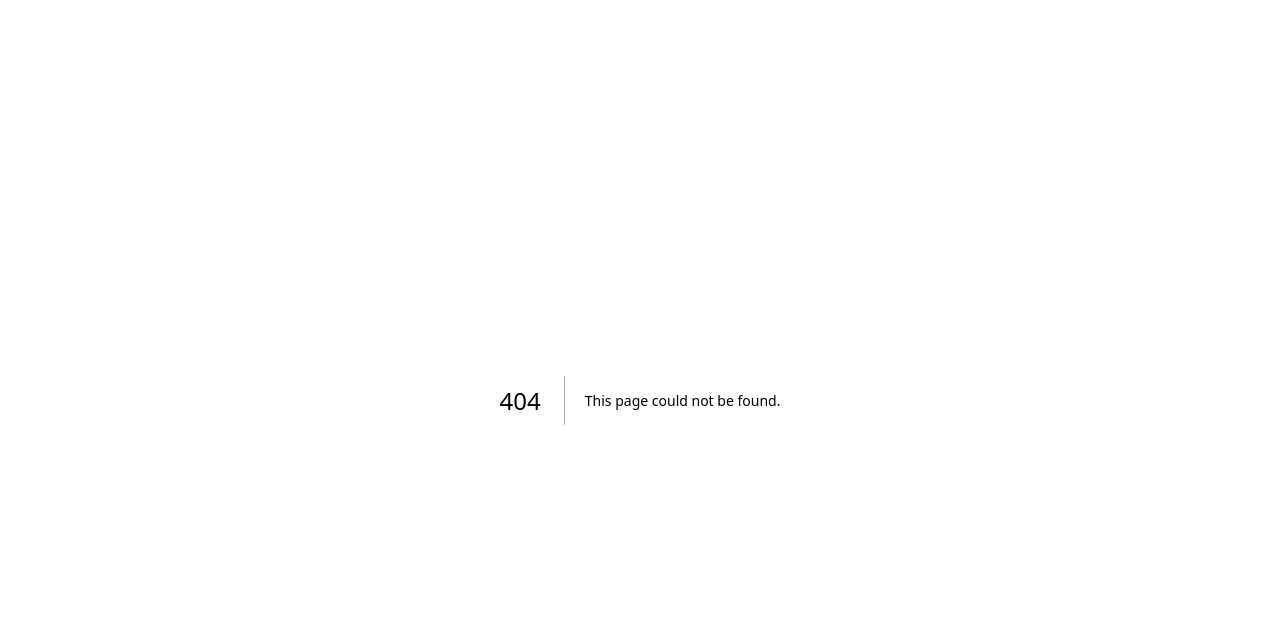
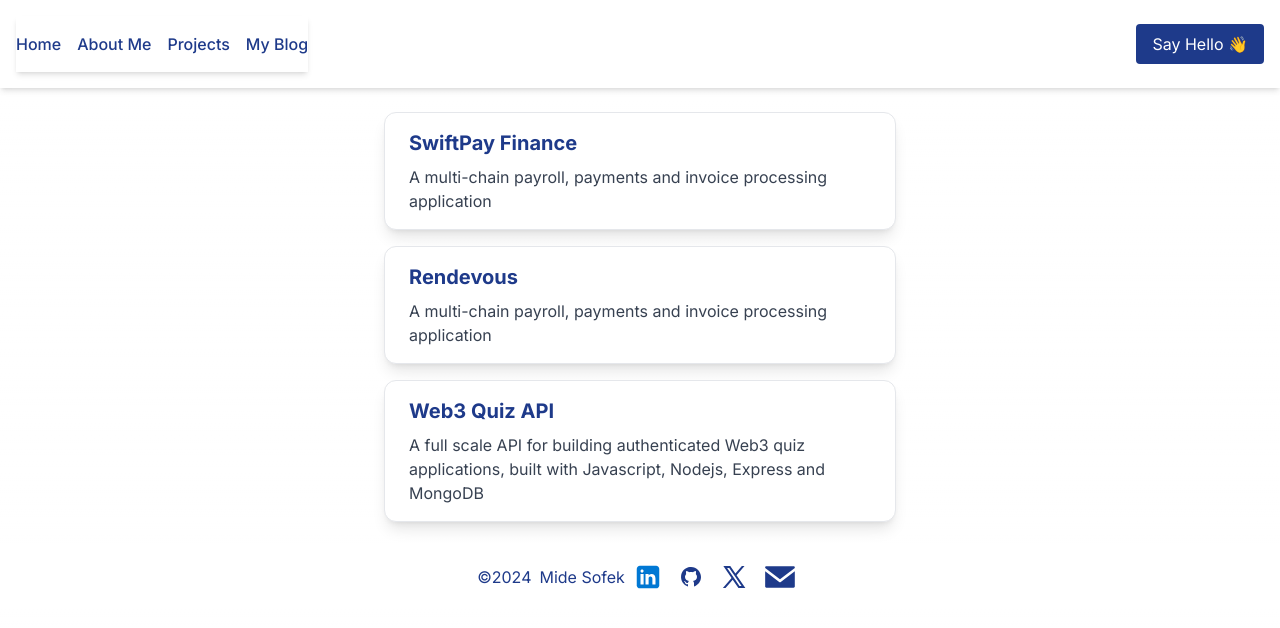
Before and after one commit to midesofek/Portfolio-Website, a Next.js app: page /projects in a window 1280 px wide. Before the commit this address had no page. Shown: the top 628 px of the page. Built offline with nearby package versions, Linux system fonts and the light colour scheme.

Commit message:
added project page

```diff
--- /dev/null
+++ b/src/app/projects/page.js
@@ -0,0 +1,58 @@
+import Button from "@/components/Button";
+import Footer from "@/components/Footer.jsx";
+import Header from "@/components/Header";
+import projects from "@/data/projectsData";
+import Link from "next/link";
+// import { useState } from "react";
+
+// const [projectsData, ] = useState([])
+
+function ProjectCard({ title, description, imageUrl, link }) {
+  return (
+    <>
+      <a href={link} target="_blank" rel="noopener noreferrer">
+        <div className="max-w-lg min-w-24 rounded-xl overflow-hidden shadow-lg bg-white border cursor-pointer transition duration-300 hover:shadow-2xl hover:border-slate-300">
+          {/* <img className="w-full" src={imageUrl} alt={title} /> */}
+          <div className="px-6 py-4">
+            <div className="font-bold text-xl mb-2">{title}</div>
+            <p className="text-gray-700 text-base">{description}</p>
+          </div>
+          {/* <div className="px-6 pt-4 pb-2">
+          <Link
+            href={link}
+            className="text-brand-blue hover:text-brand-blue-dark font-semibold text-sm"
+          >
+            View project
+          </Link>
+        </div> */}
+        </div>
+      </a>
+    </>
+  );
+}
+
+function Projects() {
+  return (
+    <>
+      <Header />
+      <div className=" px-4 py-6 flex justify-center items-center">
+        <div className="flex flex-col justify-center space-y-4 items-center">
+          {projects.map((project) => {
+            return (
+              <ProjectCard
+                key={project.id}
+                title={project.projectName}
+                description={project.projectDescription}
+                imageUrl={project.image}
+                link={project.url}
+              />
+            );
+          })}
+        </div>
+      </div>
+      <Footer />
+    </>
+  );
+}
+
+export default Projects;
```
